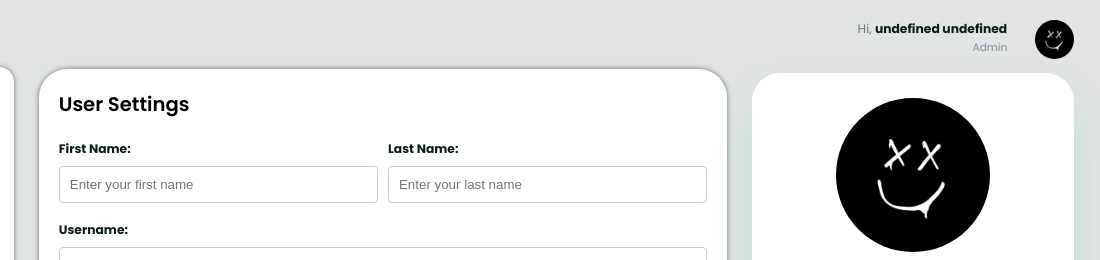
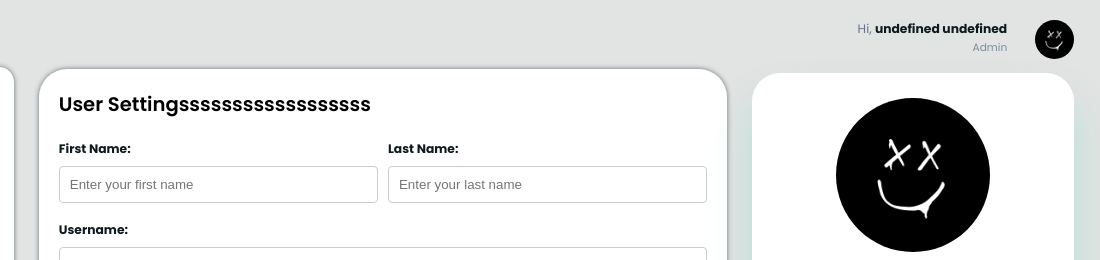
Before and after one commit to sarapresa/Projeto-04, a website: page admin/user.html in a window 1280 px wide. Shown: the top 260 px of the page, 180-1280 px from the left. Drawn offline with Linux system fonts and the light colour scheme; sample sign-in values are in the browser's storage.

Commit message:
commit test

```diff
--- a/admin/user.html
+++ b/admin/user.html
@@ -24,7 +24,7 @@
             <!-- Main Content -->
             <main>
                 <div class="user-settigns">
-                    <h2>User Settings</h2>
+                    <h2>User Settingssssssssssssssssss</h2>
                     <p></p>
                     <!-- Add more content as needed -->
 
```
